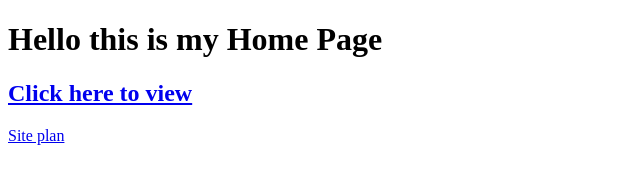
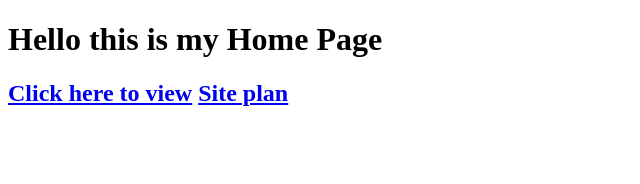
Before and after one commit to flemin11/2wdd130, a plain HTML site: page wdd130/index.html in a window 1280 px wide. Shown: the whole page, without its empty margins (0-640 px from the left). Drawn offline with Linux system fonts and the light colour scheme.

Commit message:
more changes

```diff
--- a/wdd130/index.html
+++ b/wdd130/index.html
@@ -8,7 +8,9 @@
   </head>
   <body>
     <h1>Hello this is my Home Page</h1>
-    <h2><a href="./wdd130/class1.html">Click here to view</a></h2>
-    <a href="./wwr/site-plan-rafting.html">Site plan</a>
+    <h2>
+      <a href="./wdd130/class1.html">Click here to view</a>
+      <a href="./wwr/site-plan-rafting.html">Site plan</a>
+    </h2>
   </body>
 </html>
```
